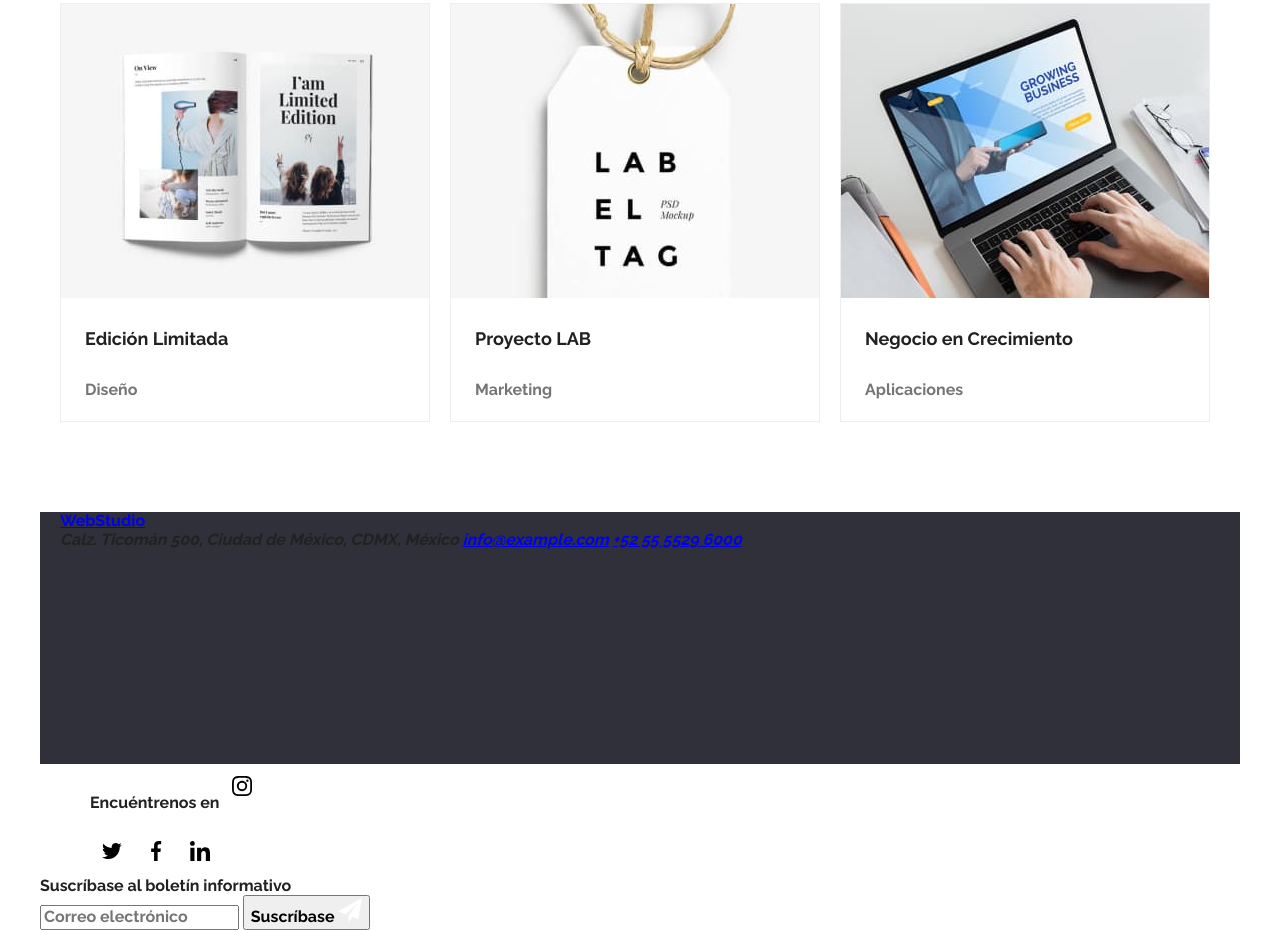
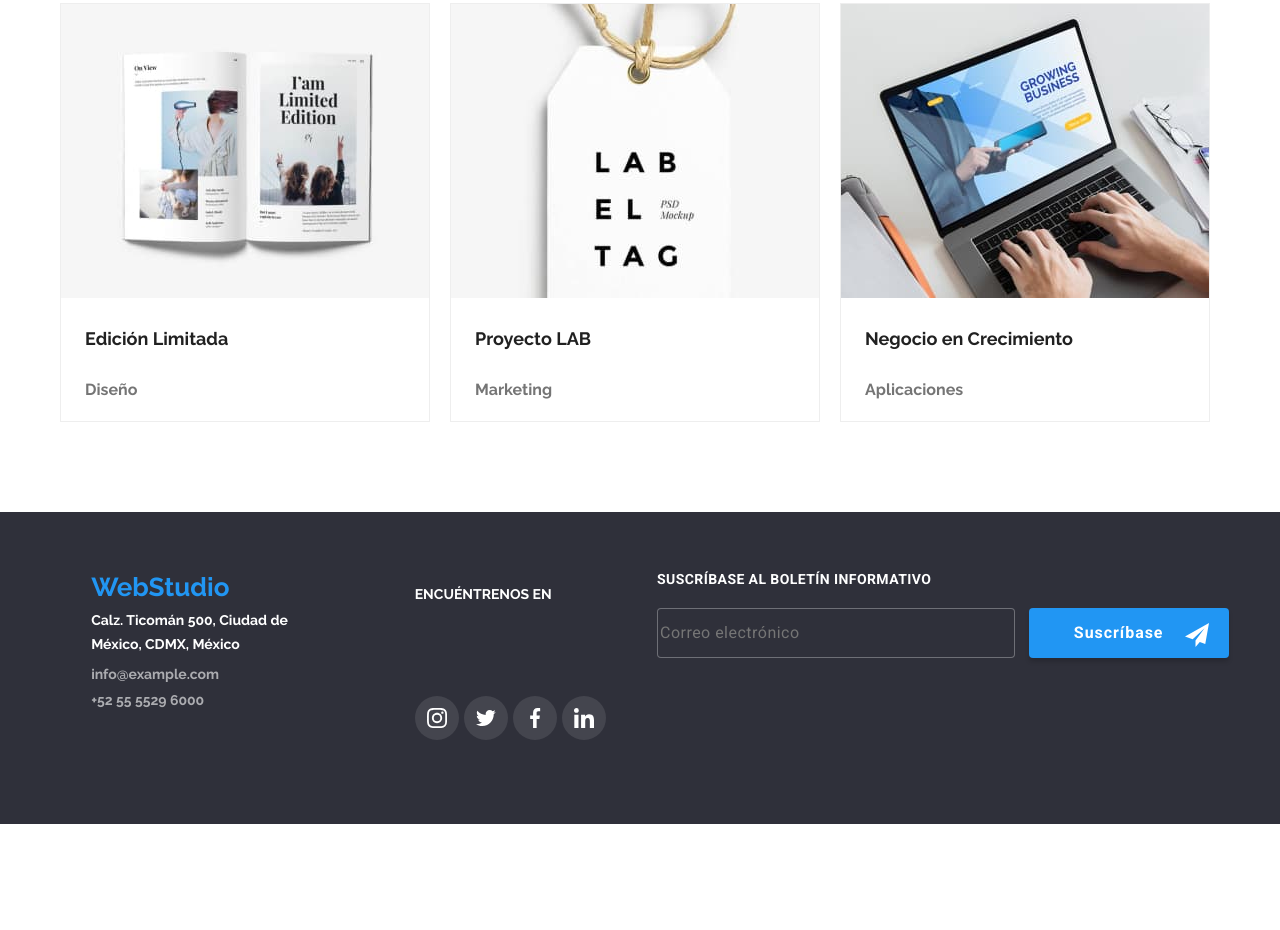
Before and after one commit to LauraBarrigaDI/goit-markup-hw-07, a website: page portfolio.html in a window 1280 px wide. Shown: the part 1189-2119 px from the top of the page. After the commit the page ends 2013 px from the top, so only its background shows below. Drawn offline with nearby package versions, Linux system fonts and the light colour scheme.

Commit message:
corección

```diff
--- a/portfolio.html
+++ b/portfolio.html
@@ -242,26 +242,25 @@
     </main>
 
     <!-- Pie de página -->
-    <!-- Pie de página -->
 
-    <footer class="footer-container">
-      <div class="container footer-flex">
+    <footer class="footer">
+      <div class="container footer--flex">
         <div class="footer-container1">
-          <a class="logo" href="/">WebStudio</a>
-          <address class="add">
+          <a class="footer__logo" href="/">WebStudio</a>
+          <address class="footer__add">
             Calz. Ticomán 500, Ciudad de México, CDMX, México
-            <a class="footer-contact-link" href="mailto:info@example.com"
+            <a class="footer__contact" href="mailto:info@example.com"
               >info@example.com</a
             >
-            <a class="footer-contact-link" href="tel:+525555296000"
+            <a class="footer__contact" href="tel:+525555296000"
               >+52 55 5529 6000</a
             >
           </address>
         </div>
         <div class="footer-container2">
-          <p class="social-media">Encuéntrenos en</p>
+          <p class="footer__socialmedia">Encuéntrenos en</p>
           <a href="/">
-            <svg class="icon-footer" width="44" height="44">
+            <svg class="footer__icon" width="44" height="44">
               <use
                 href="./images/symbol-defs.svg#icon-instagram"
                 width="20"
@@ -272,7 +271,7 @@
             </svg>
           </a>
           <a href="/">
-            <svg class="icon-footer" width="44" height="44">
+            <svg class="footer__icon" width="44" height="44">
               <use
                 href="./images/symbol-defs.svg#icon-twiter"
                 width="20"
@@ -283,7 +282,7 @@
             </svg>
           </a>
           <a href="/">
-            <svg class="icon-footer" width="44" height="44">
+            <svg class="footer__icon" width="44" height="44">
               <use
                 href="./images/symbol-defs.svg#icon-facebook"
                 width="20"
@@ -294,7 +293,7 @@
             </svg>
           </a>
           <a href="/">
-            <svg class="icon-footer" width="44" height="44">
+            <svg class="footer__icon" width="44" height="44">
               <use
                 href="./images/symbol-defs.svg#icon-linkedin"
                 width="20"
@@ -307,13 +306,13 @@
         </div>
 
         <form name="suscription">
-          <div class="subscript">
-            <label class="subscript-title" for="user-email"
+          <div class="form__subscript">
+            <label class="form__title-subscript" for="user-email"
               >Suscríbase al boletín informativo
             </label>
-            <div class="subscript-input">
+            <div class="form__input-subscript">
               <input
-                class="subscript-email"
+                class="form__email-subscript"
                 type="email"
                 name="email"
                 id="user-email"
@@ -321,9 +320,9 @@
                 required
               />
 
-              <button class="subscript-button" type="submit">
-                <span class="subscript-button-title">Suscríbase</span>
-                <svg class="subscript-button-icon" width="24" height="24">
+              <button class="form__button-subscript" type="submit">
+                <span class="form__button-subscript-title">Suscríbase</span>
+                <svg class="form__button-subscript-icon" width="24" height="24">
                   <use href="./images/icons.svg#icon-enviar"></use>
                 </svg>
               </button>
```
